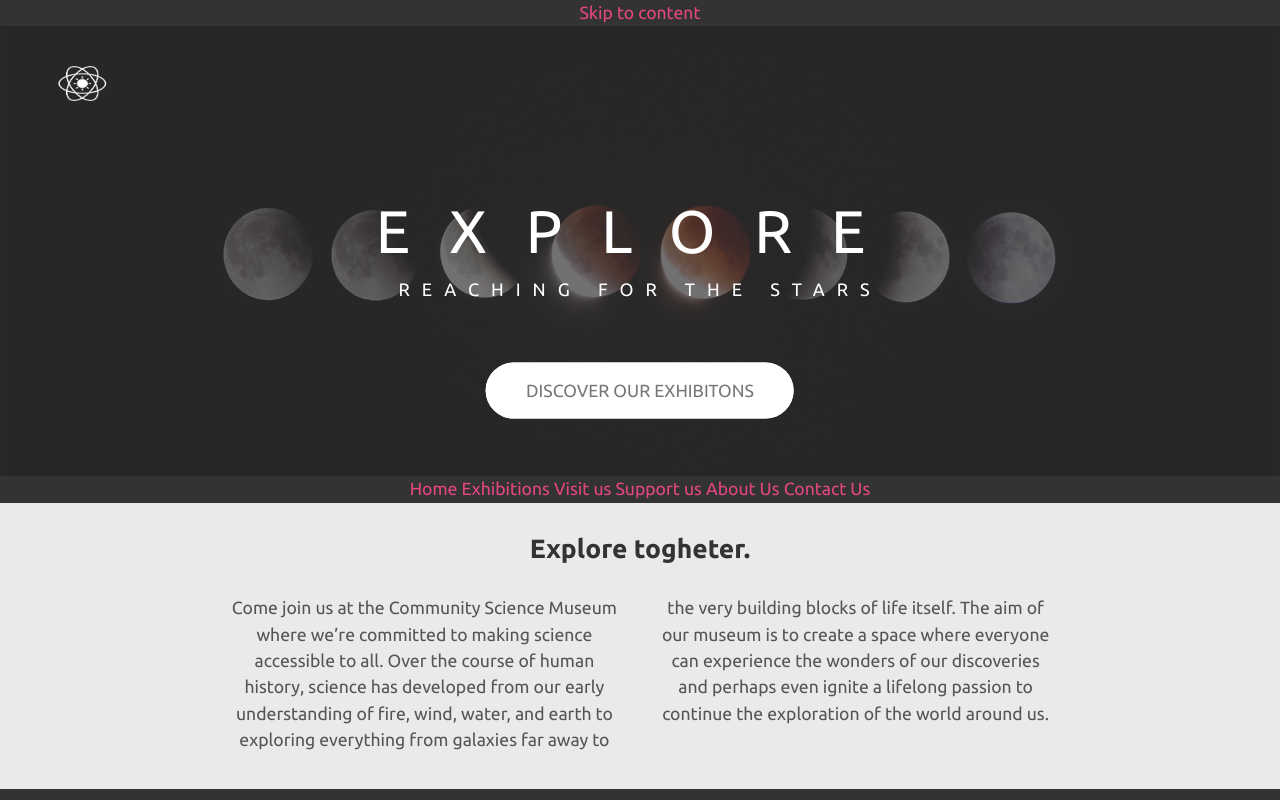
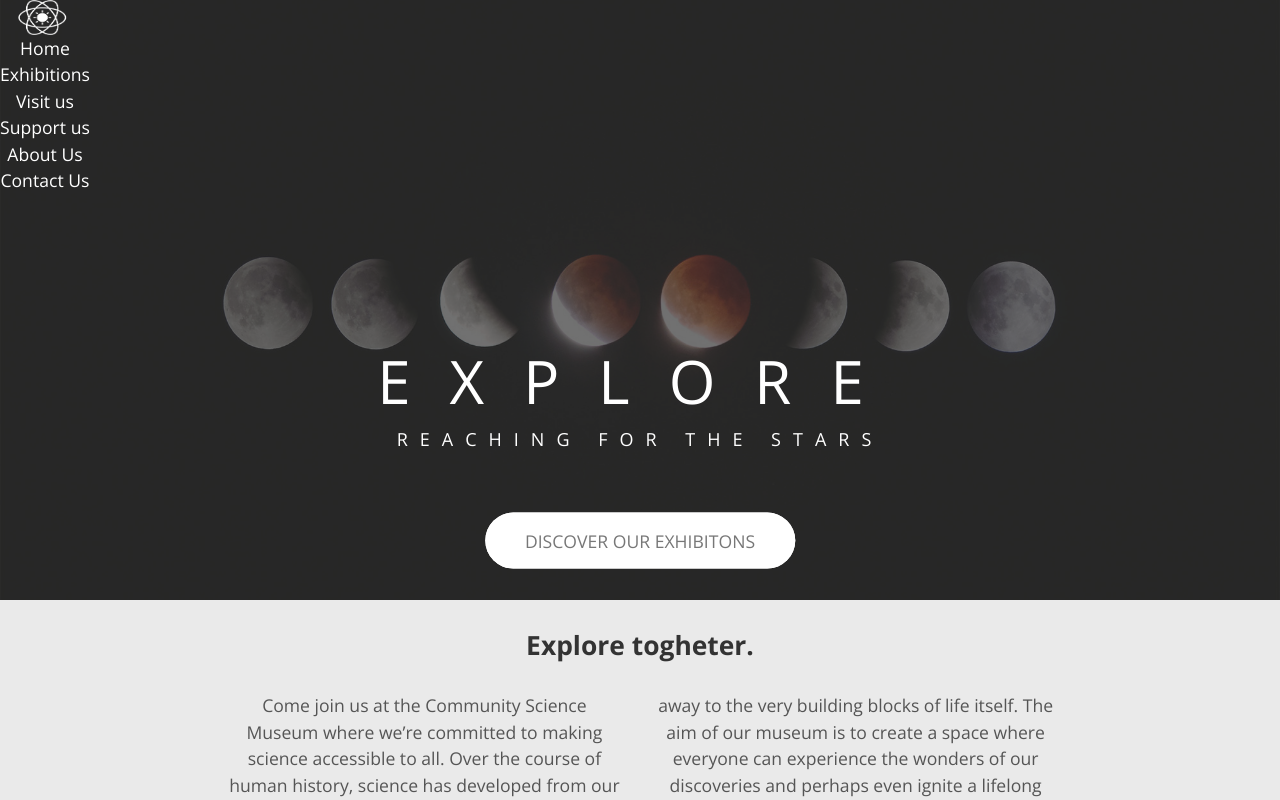
Before and after one commit to AMSteffensen/feu-sp, a plain HTML site: page index.html in a window 1280 px wide. Shown: the top 800 px of the page. Drawn offline with nearby package versions, Linux system fonts and the light colour scheme.

Commit message:
adjustments to typography

```diff
--- a/assets/css/accessibility.css
+++ b/assets/css/accessibility.css
@@ -1,4 +1,3 @@
-
 
 /*--------------------------------------------------------------
 Accessibility - Code Morten Rand-Hendriksen*/
@@ -10,6 +9,7 @@ Accessibility - Code Morten Rand-Hendriksen*/
   height: 1px;
   width: 1px;
   overflow: hidden;
+
 }
 
 .screen-reader-text:hover,
--- a/assets/css/header.css
+++ b/assets/css/header.css
@@ -4,12 +4,10 @@ Header showcase
 --------------------------------------------------------------*/
 
  #showcase {
-    min-height: 450px;
+    min-height: 75vh;
     color: #fff;
     text-align: center;
   }
-
-
 
   #showcase .bg-image {
     position: absolute;
@@ -18,13 +16,13 @@ Header showcase
     background-repeat: no-repeat;
     background-size: cover;
     width: 100%;
-    height: 450px;
+    height: 75vh;
     z-index: -1;
     opacity: 0.3;
   }
 
   #showcase h1 {
-    padding-top: 100px;
+    padding-top: 50vh;
     padding-bottom: 0;
   }
 
@@ -34,16 +32,7 @@ Header showcase
   }
 
 
-  .logo-box {
-    position: relative;
-    top: 40px;
-    left: 40px;
-  }
 
-  .logo {
-    width: 85px;;
-    height: 35px;
-  }
 
   .text-box {
     position: absolute;
@@ -58,7 +47,6 @@ Header showcase
     text-transform: uppercase;
     backface-visibility: hidden;
     margin-bottom: 60px;
-
 }
 
 .heading-primary-main {
@@ -74,7 +62,7 @@ Header showcase
 }
 
   /* Media Queries */
-  @media (max-width: 400px) {
+  @media (max-width: 500px) {
     .heading-primary-main {
 
         font-size: 14px;
@@ -98,6 +86,56 @@ Header showcase
 }
 
 
+@keyframes moveInLeft {
+    /* Beginning state */
+    0% {
+       opacity: 0;
+       transform: translateX(-100px);
+    }
+
+    80% {
+        transform: translateX(10px);
+    }
+
+    /* Final state */
+    100% {
+        opacity: 1;
+        transform: translate(0);
+    }
+}
+
+@keyframes moveInRight {
+    /* Beginning state */
+    0% {
+       opacity: 0;
+       transform: translateX(100px);
+    }
+
+    80% {
+        transform: translateX(-10px);
+    }
+
+
+    /* Final state */
+    100% {
+        opacity: 1;
+        transform: translate(0);
+    }
+}
+
+@keyframes moveInBottom {
+    /* Beginning state */
+    0% {
+       opacity: 0;
+       transform: translateY(30px);
+    }
+
+    /* Final state */
+    100% {
+        opacity: 1;
+        transform: translate(0);
+    }
+}
 
 .btn:link,
 .btn:visited {
@@ -152,3 +190,11 @@ Header showcase
     animation: moveInBottom .5s ease-out .75s;
     animation-fill-mode: backwards;
 }
+
+  /* Media Queries */
+  @media (max-width: 500px) {
+    .btn {
+        font-size: 14px;
+    }
+
+}
--- a/assets/css/main.css
+++ b/assets/css/main.css
@@ -18,7 +18,7 @@ font-family: 'Open Sans', sans-serif;
 @import url("typography.css");
 @import url("reset.css");
 @import url("header.css");
-
+@import url("navigation.css");
 
 /*--------------------------------------------------------------
 General styling
@@ -49,23 +49,6 @@ img {
   background: #eaeaea;
   color: #333;
 } */
-
-a {
-  color: #e54682;
-}
-
-a:visited {
-  color:#e54682;
-}
-
-a:hover {
-  text-decoration: underline;
-}
-
-a:active {
-  text-decoration: underline;
-}
-
 
 /*--------------------------------------------------------------
 Section A - Explore
@@ -132,7 +115,6 @@ Section D
 Footer
 --------------------------------------------------------------*/
 
-
- #main-footer ul {
-	 padding: 2em;
- }
+#main-footer ul {
+  padding: 2em;
+}
--- /dev/null
+++ b/assets/css/navigation.css
@@ -0,0 +1,52 @@
+
+nav {
+  position: absolute;
+  z-index: 100;
+
+}
+nav ul {
+  list-style: none;
+  padding: 0;
+  margin: 0;
+}
+
+nav ul li a {
+  text-decoration: none;
+  display: block;
+}
+
+nav ul li {
+  border-bottom: 1px solid #dd;
+}
+
+#nav {
+    display: flex;
+    flex-direction: column ;
+    flex-wrap: wrap;
+}
+
+#nav a {
+  color: #fff;
+}
+
+#nav a:visited {
+  color: #fff;
+}
+#nav a:hover {
+  text-decoration: underline;
+}
+
+#nav a:active {
+  text-decoration: underline;
+}
+
+.logo-box {
+  position: static;
+  top: 40px;
+  left: 40px;
+}
+
+.logo {
+  width: 85px;
+  height: 35px;
+}
--- a/assets/css/typography.css
+++ b/assets/css/typography.css
@@ -4,7 +4,7 @@ Typography
 
 body {
     margin: 0;
-    font-family: "Ubuntu", sans-serif;
+    font-family: "Open Sans", sans-serif;
     font-size: 1.1em;
     line-height: 1.5;
     text-align: center;
--- a/index.html
+++ b/index.html
@@ -9,7 +9,7 @@
     <meta name="description" content="Polar Interactive Science Museum for kids - Student Semester Project" />
 
     <meta http-equiv="X-UA-Compatible" content="ie=edge">
-    <link href="https://fonts.googleapis.com/css?family=Lora:400,700,700i|Ubuntu:400,700" rel="stylesheet">
+    <link href="https://fonts.googleapis.com/css?family=Open+Sans:300,300i,400,400i,600,600i,700,700i,800,800i" rel="stylesheet">
     <link rel="stylesheet" href="assets/css/main.css">
     <link rel="stylesheet" href="https://use.fontawesome.com/releases/v5.0.10/css/all.css" integrity="sha384-+d0P83n9kaQMCwj8F4RJB66tzIwOKmrdb46+porD/OvrJ+37WqIM7UoBtwHO6Nlg"
         crossorigin="anonymous">
@@ -18,32 +18,46 @@
 </head>
 
 <body>
-    <a class="skip-link screen-reader-text" href="#section-a">Skip to content</a>
+    <nav id="nav" role="navigation" aria-label="main navigation">
+        <div class="logo-box">
+            <img src="images/logo-white.png" alt="Polarius Logo" class="logo">
+        </div>
+        <ul>
+            <li>
+                <a href="index.html">Home</a>
+            </li>
+            <li>
+                <a href="exhibitions.html">Exhibitions</li>
+            <li>
+                <a href="visit.html">Visit us</a>
+            </li>
+            <li>
+                <a href="support.html">Support us</a>
+            </li>
+            <li>
+                <a href="about.html">About Us</a>
+            </li>
+            <li>
+                <a href="contact.html">Contact Us</a>
+            </li>
+        </ul>
+    </nav>
+
+    <!-- <a class="skip-link screen-reader-text" href="#section-a">Skip to content</a> -->
     <!-- Header Showcase -->
     <header id="showcase" class="grid header">
         <div class="bg-image"></div>
-        <div class="logo-box">
-            <img src="images/logo-white.png" alt="Polarius Logo" class="logo">
-        </div>
         <div class="text-box">
             <h1 class="heading-primary">
-                    <span class="heading-primary-main">Explore</span>
-                    <span class="heading-primary-sub">reaching for the stars</span>
+                <span class="heading-primary-main">Explore</span>
+                <span class="heading-primary-sub">reaching for the stars</span>
             </h1>
 
             <a href="#" class="btn btn-white btn-animated">Discover our exhibitons</a>
-    </div>
+        </div>
     </header>
     <!-- Main Area -->
     <main id="main">
-        <nav>
-            <a href="index.html">Home</a>
-            <a href="exhibitions.html">Exhibitions</a>
-            <a href="visit.html">Visit us</a>
-            <a href="support.html">Support us</a>
-            <a href="about.html">About Us</a>
-            <a href="contact.html">Contact Us</a>
-        </nav>
         <!-- Section A -->
         <section id="section-a" class="grid">
             <div class="content-wrap">
```
